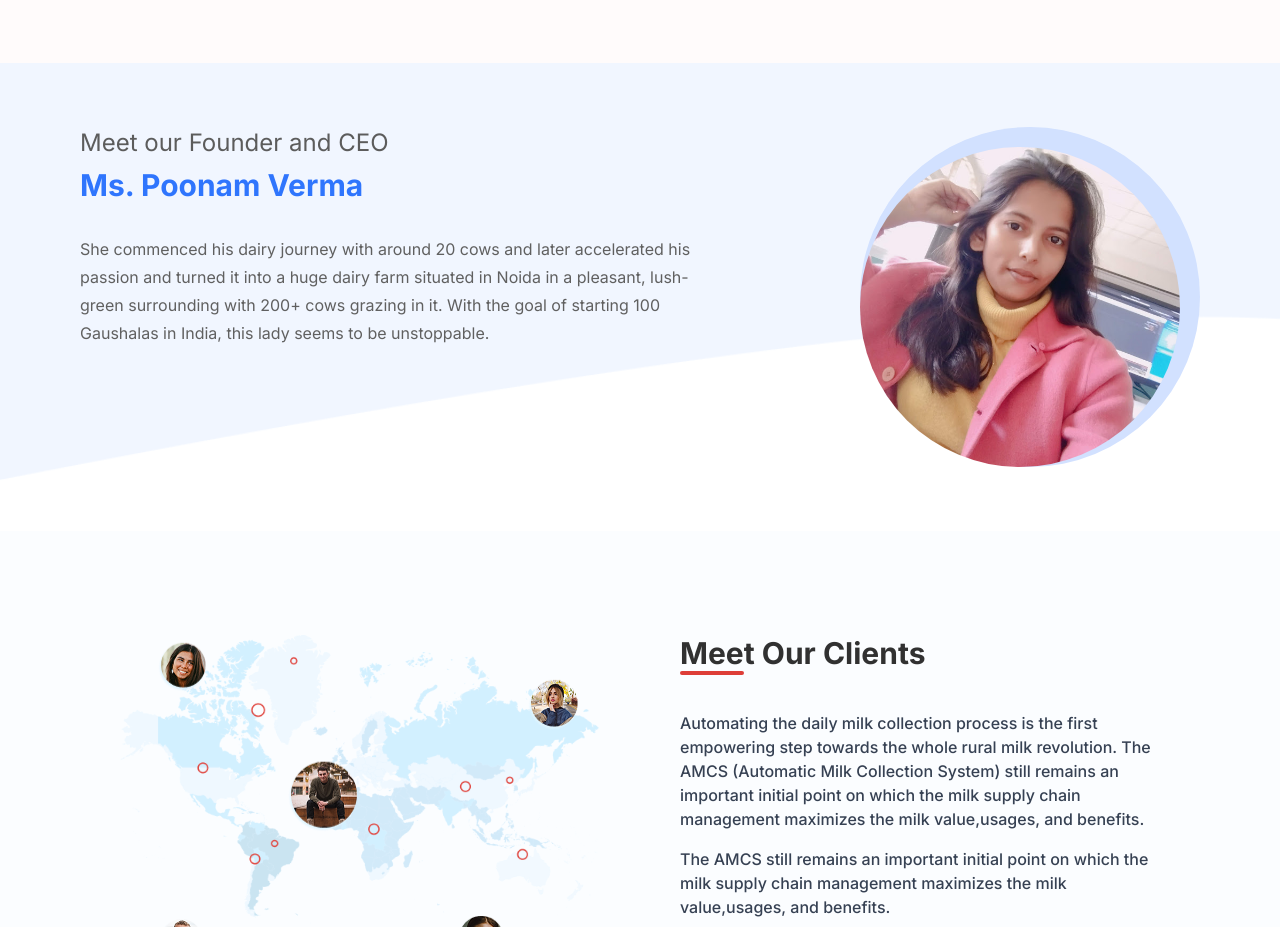
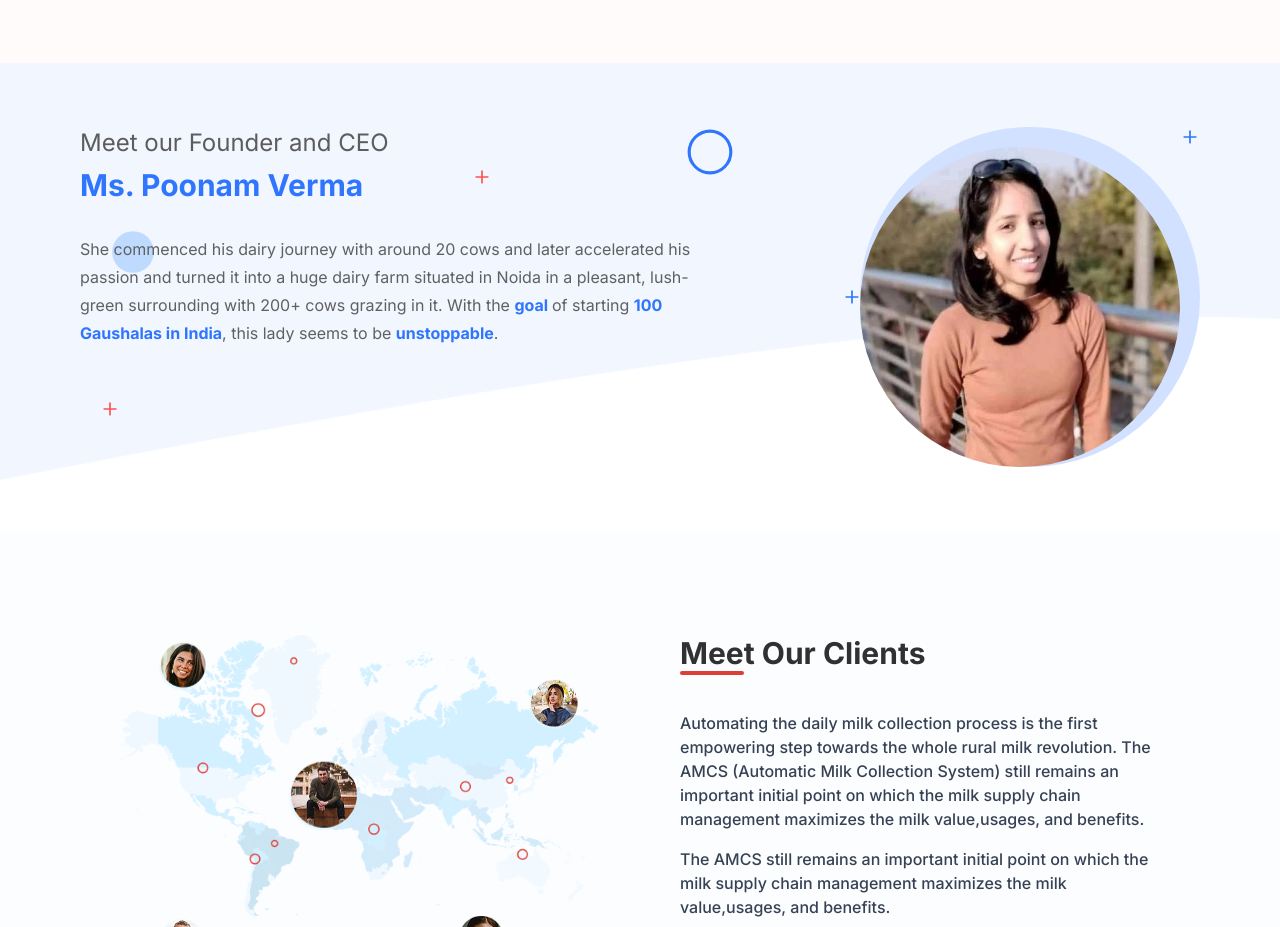
Before and after one commit to komalverma28419/DairyHub, a React (Vite) app: page /about-us in a window 1280 px wide. Shown: the part 1020-1947 px from the top of the page. Built offline with nearby package versions, Linux system fonts and the light colour scheme.

Commit message:
About Section completed

```diff
--- a/package.json
+++ b/package.json
@@ -14,6 +14,7 @@
     "@fortawesome/free-solid-svg-icons": "^7.2.0",
     "@fortawesome/react-fontawesome": "^3.3.1",
     "@tailwindcss/vite": "^4.3.1",
+    "lucide-react": "^1.21.0",
     "react": "^19.2.6",
     "react-dom": "^19.2.6",
     "react-icons": "^5.6.0",
--- a/src/components/about/OurFounder.jsx
+++ b/src/components/about/OurFounder.jsx
@@ -1,19 +1,27 @@
 import React from 'react'
 import CEO from "../../assets/images/CEO.jpg"
 import founderBg from "../../assets/images/founderBg.png"
+import { Circle, Plus,} from 'lucide-react'
 
 const OurFounder = () => {
+const pluses = [
+  "top-40 left-[68%] text-primary",
+  "top-10 left-[35%] text-[#FF5150]",
+  "top-0 right-0 text-primary",
+  "bottom-12 left-5 text-[#FF5150]",
+]
   return (
     <section className='py-12 md:py-16 px-6 md:px-10 lg:px-16 xl:px-20 bg-no-repeat bg-cover'
      style={{backgroundImage: `url(${founderBg})`}}>
-      <div className='grid grid-cols-1 md:grid-cols-[1.5fr_1fr] gap-10 justify-items-end'>
+      <div className='relative grid grid-cols-1 md:grid-cols-[1.5fr_1fr] gap-10 justify-items-end'>
         <div>
             <p className='text-font text-xl md:text-2xl'>Meet our Founder and CEO</p>
             <h3 className='font-bold text-2xl md:text-3xl text-primary mt-2'>Ms. Poonam Verma</h3>
-            <p className='text-sm md:text-base text-[#606060] leading-7 mt-8'>She commenced his dairy journey with around 20 cows and later accelerated his passion and
+            <p className='relative z-20 text-sm md:text-base text-[#606060] leading-7 mt-8'>She commenced his dairy journey with around 20 cows and later accelerated his passion and
                turned it into a huge dairy farm situated in Noida in a pleasant, lush-green surrounding
-               with 200+ cows grazing in it. With the goal of starting 100 Gaushalas in India, this lady
-               seems to be unstoppable.
+               with 200+ cows grazing in it. With the <span className='font-bold text-primary'>goal </span>
+               of starting <span className='font-bold text-primary'>100 Gaushalas in India</span>, this lady
+               seems to be <span className='text-primary font-bold'>unstoppable</span>.
             </p>
         </div>
         <div>
@@ -21,6 +29,14 @@ const OurFounder = () => {
                 <img src={CEO} alt="CEO-Image" className='w-60 h-60 md:w-72 md:h-72 lg:w-80 lg:h-80 rounded-full'/>
             </div>
         </div>
+        {pluses.map((position, index) => (
+            <Plus
+            key={index}
+            size={20}
+            className={`absolute ${position}`}/>
+        ))}
+        <Circle className='absolute text-primary top-0 left-[54%] ' size={50} strokeWidth={1.5}/>
+        <Circle className='absolute fill-blue-200 top-25 left-7 z-0' strokeWidth={0} size={50}/>
       </div>
     </section>
   )
--- a/src/components/about/OurTeam.jsx
+++ b/src/components/about/OurTeam.jsx
@@ -1,5 +1,5 @@
 import React from 'react'
-import aboutTeam from "../../assets/images/aboutTeam.png"
+import AboutTeam from "../../assets/images/AboutTeam.png"
 import Title from '../ui/Title'
 
 const OurTeam = () => {
@@ -7,7 +7,7 @@ const OurTeam = () => {
     <section className='py-12 md:py-16 px-6 md:px-10 lg:px-16 xl:px-20 bg-[#FFFBFB]'>
       <div className='grid grid-cols-1 md:grid-cols-2 gap-10'>
         <div className='max-w-lg'>
-            <img src={aboutTeam} alt="team-image" className='w-full'/>
+            <img src={AboutTeam} alt="team-image" className='w-full'/>
         </div>
         <div>
             <Title text="Our Team"/>
```
Also changed, not shown: src/assets/images/CEO.jpg, 1 other file (tests, documents, lock files or other folders).
